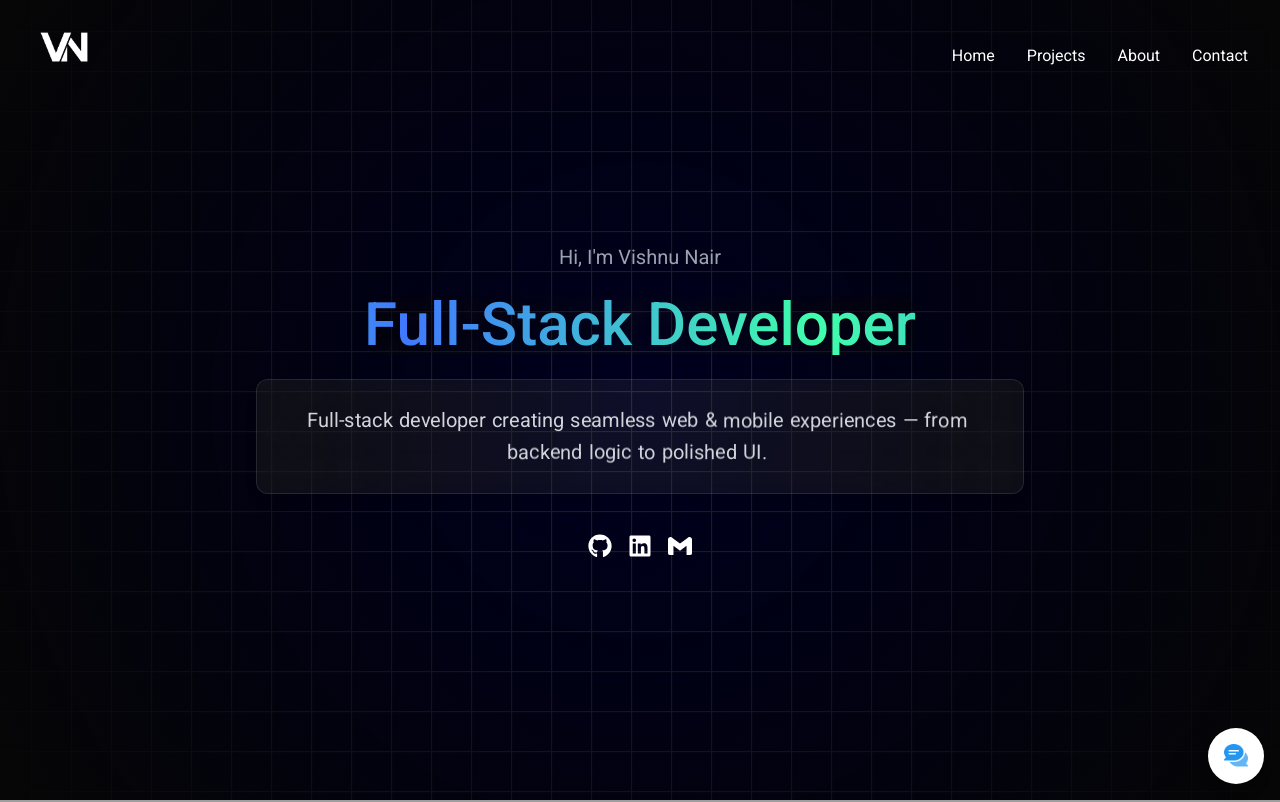
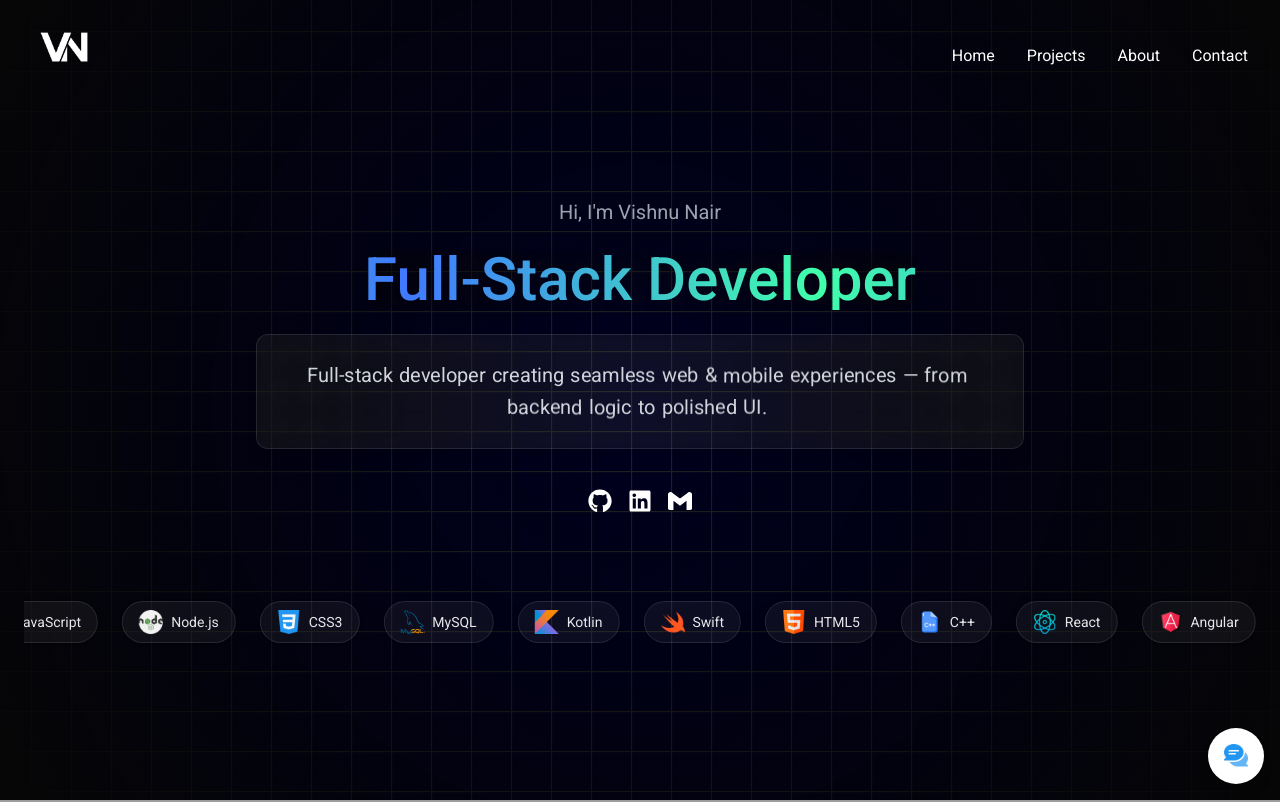
Before and after one commit to vishnusn77/portfolio_website, a React (Create React App) app in the folder client/: page / in a window 1280 px wide. Shown: the top 802 px of the page. Built offline with nearby package versions, Linux system fonts and the light colour scheme; grey boxes are pictures that could not be loaded.

Commit message:
add a marquee component to autoscroll logos

```diff
--- a/client/package.json
+++ b/client/package.json
@@ -19,6 +19,7 @@
     "postcss": "^8.4.47",
     "react": "^18.3.1",
     "react-dom": "^18.3.1",
+    "react-fast-marquee": "^1.6.5",
     "react-icons": "^5.5.0",
     "react-router-dom": "^6.27.0",
     "react-scripts": "5.0.1",
--- a/client/src/pages/Home.js
+++ b/client/src/pages/Home.js
@@ -8,8 +8,25 @@ import Chatbot from '../components/Chatbot';
 import Squares from '../react-bits-components/Squares';
 import GradientText from '../react-bits-components/GradientText';
 import SplitText from '../react-bits-components/SplitText';
-import { FaGithub, FaLinkedin, FaEnvelope } from 'react-icons/fa';
-import { SiGmail } from "react-icons/si";
+import LogoMarquee from '../react-bits-components/LogoMarquee';
+import { FaGithub, FaLinkedin, FaReact, FaNodeJs, FaDocker } from 'react-icons/fa';
+import { SiGmail, SiPostgresql, SiMongodb } from "react-icons/si";
+import pythonIcon from '../assets/skills icons/python.png';
+import jsIcon from '../assets/skills icons/js.png';
+import nodejsIcon from '../assets/skills icons/nodejs.png';
+import cssIcon from '../assets/skills icons/css.png';
+import mysqlIcon from '../assets/skills icons/mysql.png';
+import kotlinIcon from '../assets/skills icons/kotlin.png';
+import swiftIcon from '../assets/skills icons/swift.png';
+import htmlIcon from '../assets/skills icons/html.png';
+import cppIcon from '../assets/skills icons/cpp.png';
+import reactIcon from '../assets/skills icons/react.png';
+import angularIcon from '../assets/skills icons/angular.png';
+import dockerIcon from '../assets/skills icons/docker.png';
+import azureIcon from '../assets/skills icons/azure.png';
+import awsIcon from '../assets/skills icons/aws.png';
+import postgresIcon from '../assets/skills icons/postgresql.png';
+import mongoIcon from '../assets/skills icons/mongo.png';
 
 const lowResImage =
   'https://res.cloudinary.com/dpt3vmgz8/image/upload/v1735259359/placeholder_sedr4c.jpg';
@@ -29,6 +46,27 @@ const Home = () => {
     };
   }, []);
 
+  const skills = [
+    { icon: pythonIcon, label: 'Python' },
+    { icon: jsIcon, label: 'JavaScript' },
+    { icon: nodejsIcon, label: 'Node.js' },
+    { icon: cssIcon, label: 'CSS3' },
+    { icon: mysqlIcon, label: 'MySQL' },
+    { icon: kotlinIcon, label: 'Kotlin' },
+    { icon: swiftIcon, label: 'Swift' },
+    { icon: htmlIcon, label: 'HTML5' },
+    { icon: cppIcon, label: 'C++' },
+    { icon: reactIcon, label: 'React' },
+    { icon: angularIcon, label: 'Angular' },
+    { icon: dockerIcon, label: 'Docker' },
+    { icon: azureIcon, label: 'Azure' },
+    { icon: awsIcon, label: 'AWS' },
+    { icon: postgresIcon, label: 'PostgreSQL' },
+    { icon: mongoIcon, label: 'MongoDB' },
+
+  ];
+
+
   return (
     <div className="min-h-screen flex flex-col items-center text-center relative">
       <div className="fixed inset-0 -z-10">
@@ -46,7 +84,7 @@ const Home = () => {
         </div>
       )}
       <Navbar />
-      <div className="min-h-screen w-full flex items-center justify-center px-6">
+      <div className="min-h-screen w-full flex flex-col items-center justify-center px-6">
         <div className="max-w-3xl w-full flex flex-col items-center text-center gap-6 py-16">
 
           <h2 className="text-gray-400 text-xl">Hi, I'm Vishnu Nair</h2>
@@ -84,9 +122,10 @@ const Home = () => {
               </a>
             </div>
           </div>
+        </div>
+        <LogoMarquee skills={skills} />
+      </div>
 
-        </div>
-      </div>
       <Projects
         handleViewAbout={() =>
           document
--- /dev/null
+++ b/client/src/react-bits-components/LogoMarquee.js
@@ -0,0 +1,29 @@
+import Marquee from 'react-fast-marquee';
+
+const LogoMarquee = ({ skills }) => {
+  return (
+    <Marquee
+      speed={40}
+      gradient={false}
+      pauseOnHover
+      className="py-6"
+    >
+      {skills.map((item, idx) => (
+        <div
+          key={idx}
+          className="flex items-center gap-2 bg-white/5 border border-white/10 rounded-full px-4 py-2 mx-3 text-sm text-gray-200 whitespace-nowrap shadow"
+        >
+          <img
+            src={item.icon}
+            alt={item.label}
+            className="w-6 h-6 object-contain"
+            loading="lazy"
+          />
+          <span>{item.label}</span>
+        </div>
+      ))}
+    </Marquee>
+  );
+};
+
+export default LogoMarquee;
--- a/client/tailwind.config.js
+++ b/client/tailwind.config.js
@@ -1,9 +1,6 @@
 /** @type {import('tailwindcss').Config} */
 module.exports = {
-  content: ["./src/**/*.{js,jsx,ts,tsx}",],
-  theme: {
-    extend: {},
-  },
+  content: ["./src/**/*.{js,jsx,ts,tsx}"],
   theme: {
     extend: {
       keyframes: {
@@ -12,9 +9,14 @@ module.exports = {
           '50%': { backgroundPosition: '100% 50%' },
           '100%': { backgroundPosition: '0% 50%' },
         },
+        marquee: {
+          '0%': { transform: 'translateX(0)' },
+          '100%': { transform: 'translateX(-50%)' },
+        },
       },
       animation: {
         gradient: 'gradient 3s ease infinite',
+        marquee: 'marquee 25s linear infinite',
       },
     },
   },
```
Also changed, not shown: 1 other file (tests, documents, lock files or other folders).
